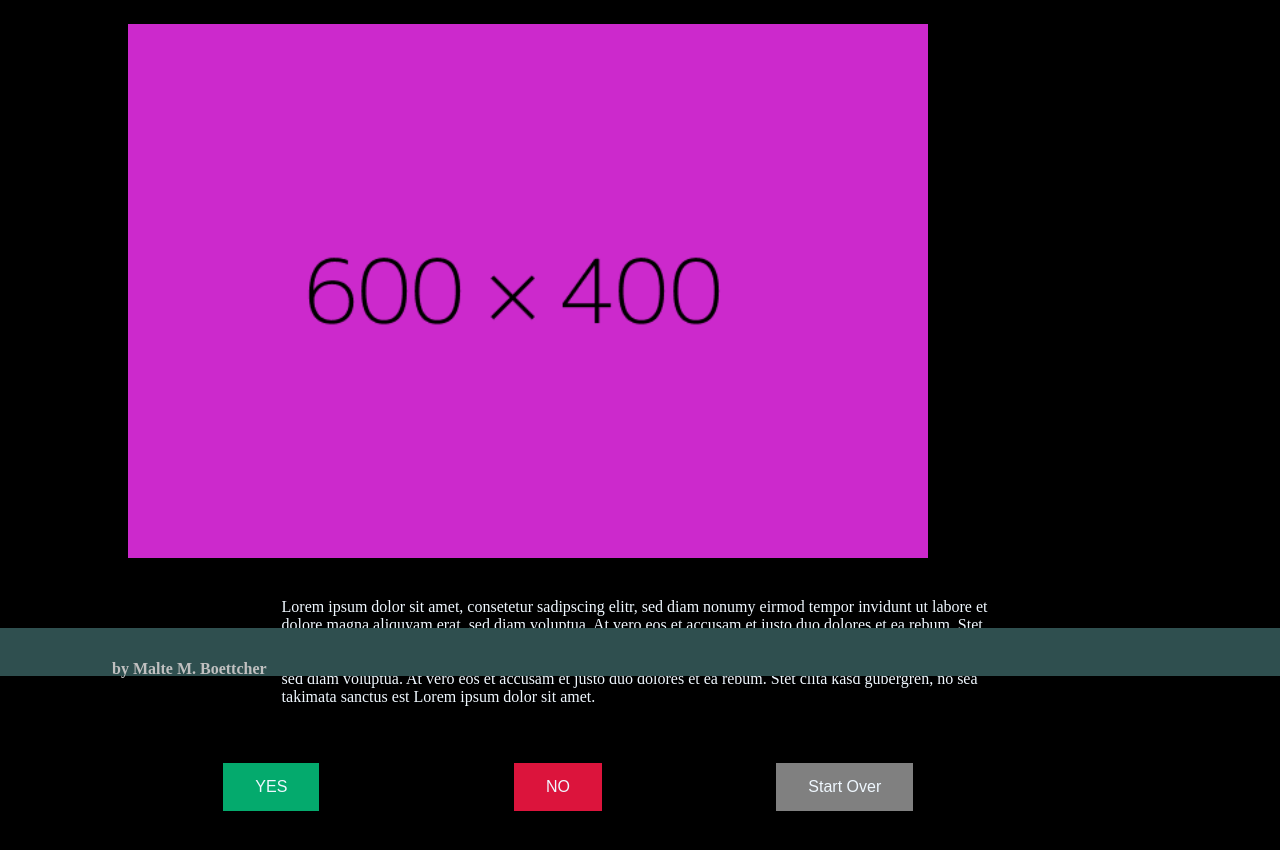
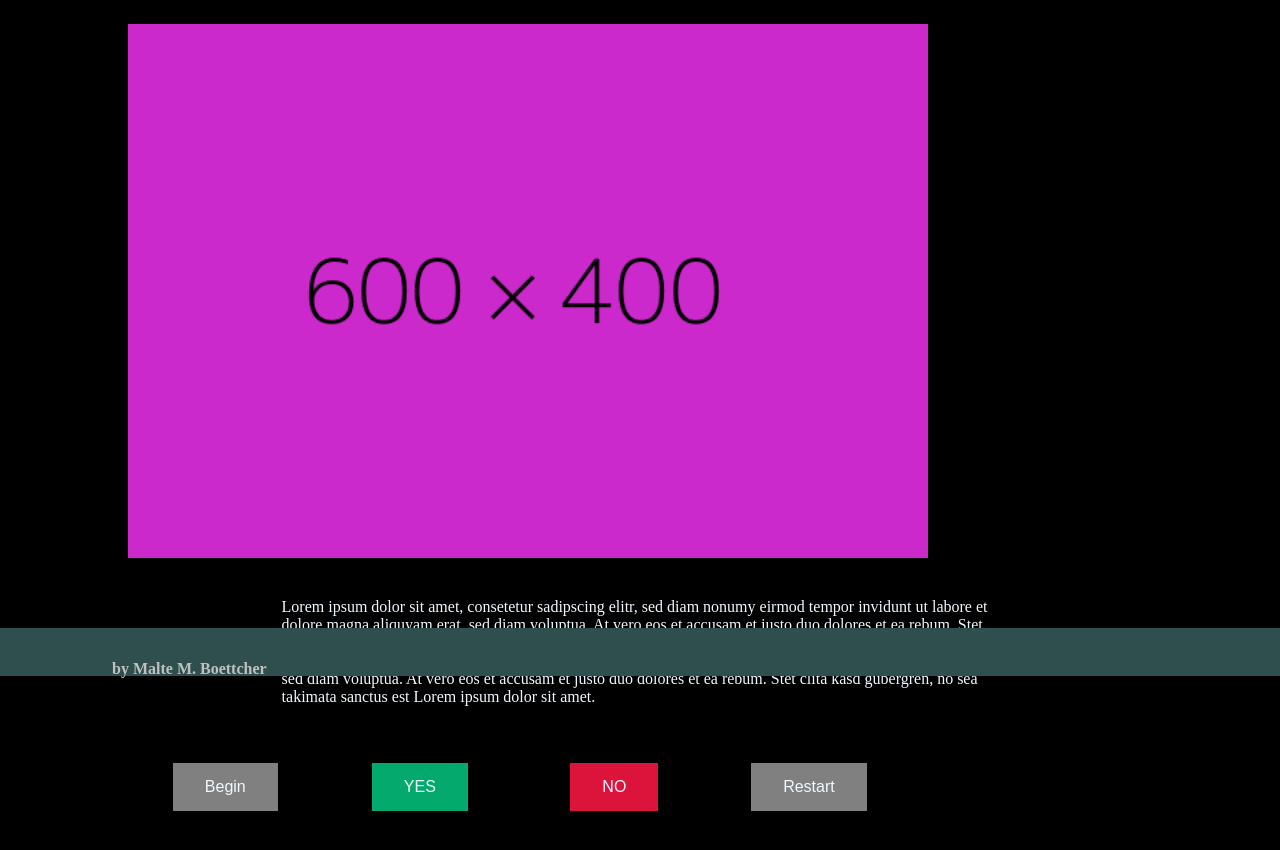
Before and after one commit to askavian/quiz, a plain HTML site: page index.html in a window 1280 px wide. Shown: the part 124-974 px from the top of the page. Drawn offline with Linux system fonts and the light colour scheme.

Commit message:
feat: html/css startbutton and img added

```diff
--- a/assets/css/style.css
+++ b/assets/css/style.css
@@ -52,7 +52,7 @@ span {
     align-items: center;
     justify-content: center;
     margin: 1%;
-    width: 26%; /*TO BE REVIEWED*/
+    width: 17%; /*TO BE REVIEWED*/
 }
 
 .button {
@@ -67,6 +67,10 @@ span {
 
 .button:hover {
     font-size: 1.3em;
+}
+
+#button-start {
+    background-color: #808080;
 }
 
 #button-yes {
--- a/index.html
+++ b/index.html
@@ -32,13 +32,16 @@
             </div>
             <div class="input">
                 <span>
+                    <button class="button" id="button-start">Begin</button>
+                </span>
+                <span>
                     <button class="button" id="button-yes">YES</button>
                 </span>
                 <span>
                     <button class="button" id="button-no">NO</button>
                 </span>
                 <span>
-                    <button class="button" id="button-startnew">Start Over</button>
+                    <button class="button" id="button-startnew">Restart</button>
                 </span>
             </div>
         </div>
```
Also changed, not shown: assets/images/elements/start_webp.jpg (added).
